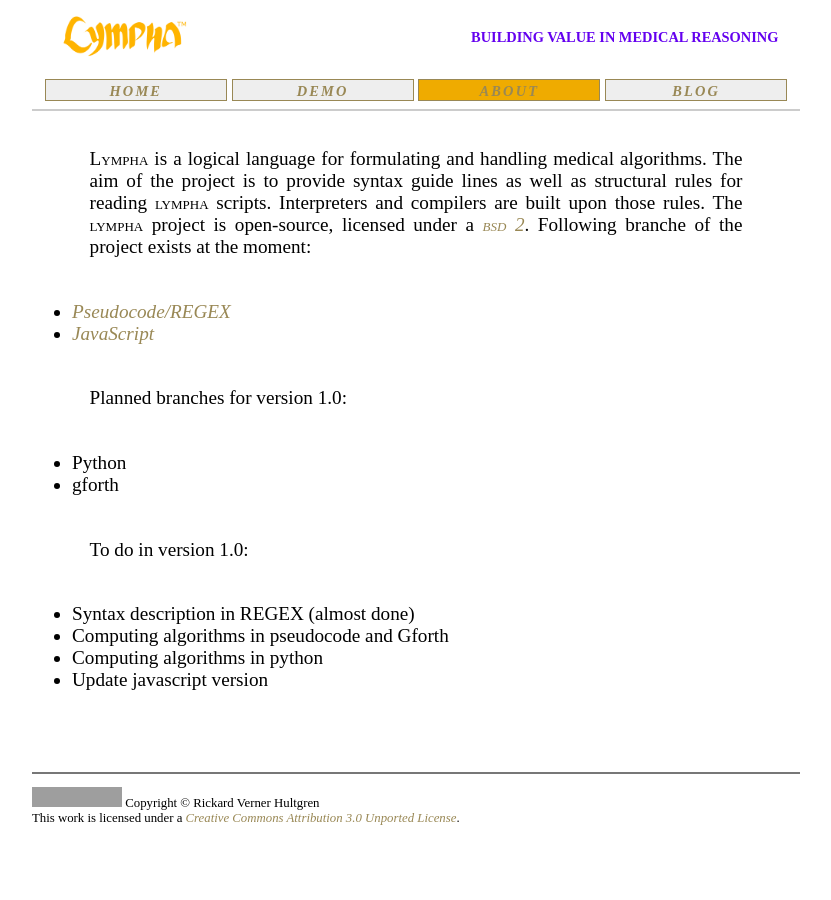
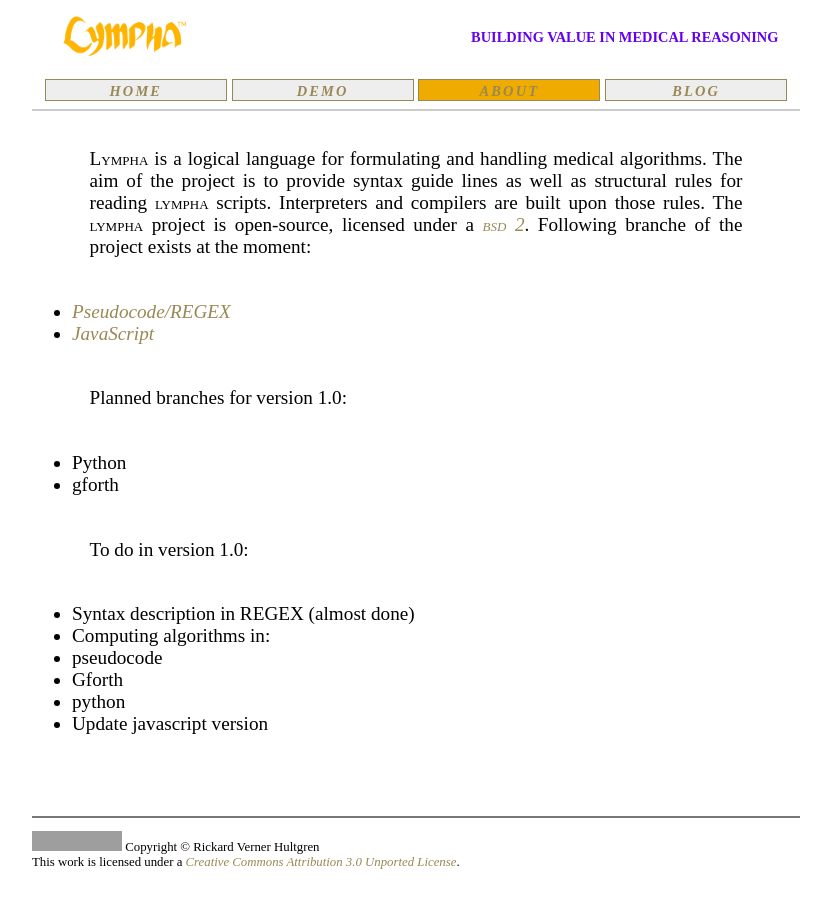
Before and after one commit to RickardHultgren/LYMPHA, a Jekyll site: the page built from about.md, in a window 1280 px wide. Shown: the whole page, without its empty margins (224-1055 px from the left). Built offline with Jekyll 4.4.1, drawn with Linux system fonts in a browser that asks for light colours; some web fonts are replaced; our own code applies the rules of GitHub Pages for plain Markdown files; grey boxes are pictures that could not be loaded.

Commit message:
Update about.md

```diff
--- a/about.md
+++ b/about.md
@@ -15,6 +15,8 @@ Planned branches for version 1.0:
 
 To do in version 1.0:
  - Syntax description in REGEX  (almost done)
- - Computing algorithms in pseudocode and Gforth
- - Computing algorithms in python
+ - Computing algorithms in:
+  - pseudocode
+  - Gforth
+  - python
  - Update javascript version
```
